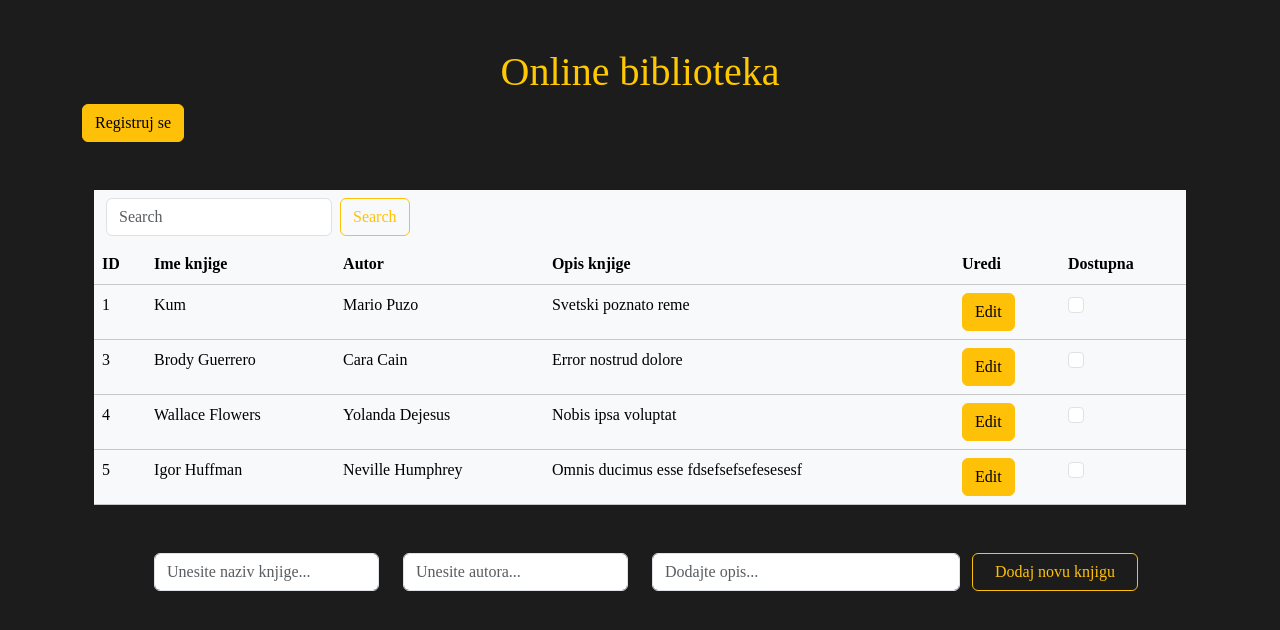
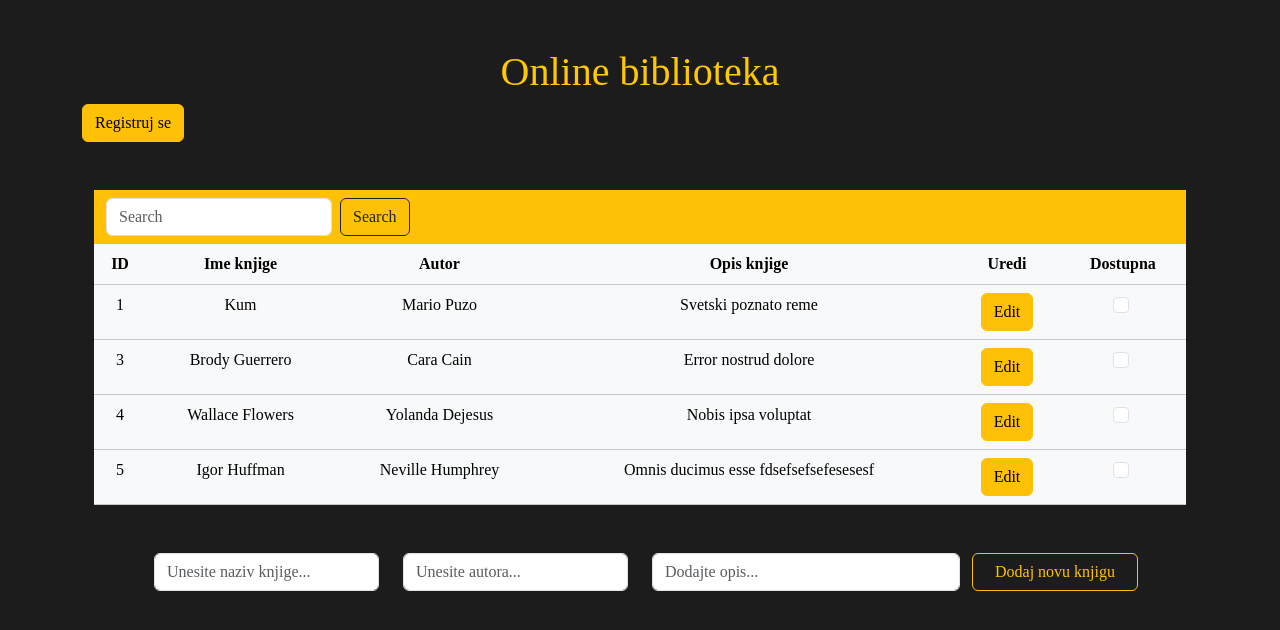
Before and after one commit to masasukovic/domaci3, a PHP site: page / in a window 1280 px wide. Shown: the top 630 px of the page. Run offline with PHP 8.4, Linux system fonts and the light colour scheme; data comes from the database, SQL or seed files in the repository; some libraries are stand-ins or nearby versions.

Commit message:
Update index.php

```diff
--- a/biblioteka/index.php
+++ b/biblioteka/index.php
@@ -24,14 +24,14 @@
 
     <a href="./registration.php"><button class="btn btn-warning">Registruj se</button></a>
 
-    <div class="container mt-5">
-            <nav class="navbar bg-body-tertiary col-12">
+    <div class="container text-center mt-5">
+            <nav class="navbar bg-warning col-12">
                 <div class="container-fluid">
                 <form action="index.php" method="GET" class="d-flex" role="search">
 
                     <input name="term" class="form-control me-2" type="search" placeholder="Search" aria-label="Search"
                     value=<?php if(key_exists('term', $_GET))  echo $_GET['term']?>>
-                <button class="btn btn-outline-warning" type="submit">Search</button>
+                <button class="btn btn-outline-dark" type="submit">Search</button>
                 </form>
                 </div>
             </nav>
```
